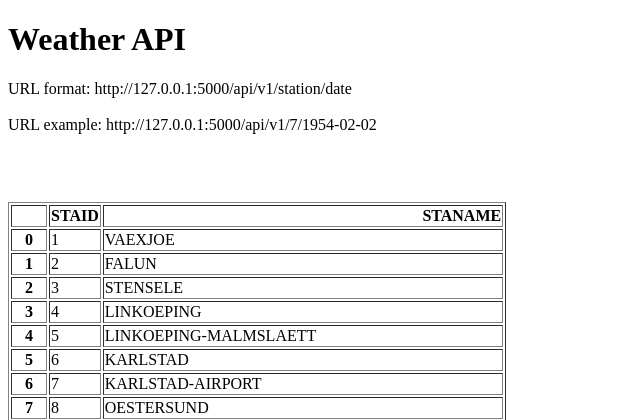
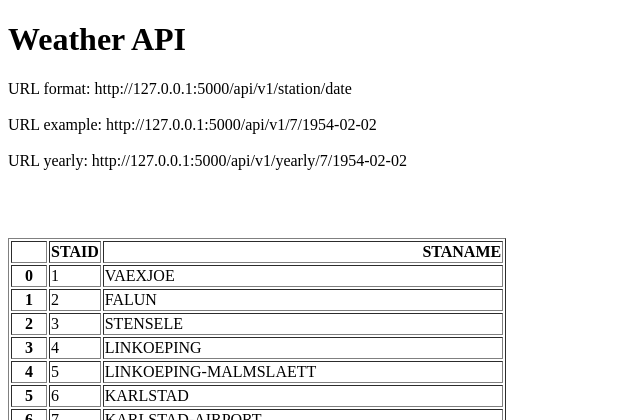
Before and after one commit to localsnet/The-Python-Mega-Course-Learn-Python-in-60-Days-with-20-Apps, a Flask app: page / in a window 1280 px wide. Shown: the top 420 px of the page, without its empty margins (0-640 px from the left). Run offline with Flask 3, Linux system fonts and the light colour scheme.

Commit message:
day31: URL endpoints in work, beginning

```diff
--- a/app6/main.py
+++ b/app6/main.py
@@ -27,5 +27,13 @@ def all_data(station):
     result = df.to_dict(orient='records')
     return result
 
+@app.route("/api/v1/yearly/<station>/<year>")
+def yearly(station, year):
+    filename = "data_small/TG_STAID" + str(station).zfill(6) + ".txt"
+    df = pd.read_csv(filename, skiprows=20, parse_dates=["    DATE"])
+    result = df[df["    DATE"].str.startswith(str(year))]
+    return result
+
+
 if __name__ == "__main__":
     app.run(debug=True)
--- a/app6/templates/home.html
+++ b/app6/templates/home.html
@@ -8,9 +8,12 @@
 
     <h1>Weather API</h1>
     <p>URL format: http://127.0.0.1:5000/api/v1/station/date
-        <br>
-        <br>
-        URL example: http://127.0.0.1:5000/api/v1/7/1954-02-02
+    <br>
+    <br>
+    URL example: http://127.0.0.1:5000/api/v1/7/1954-02-02
+     <br>
+    <br>
+    URL yearly: http://127.0.0.1:5000/api/v1/yearly/7/1954-02-02
     </p>
     <br>
     <br>
```
